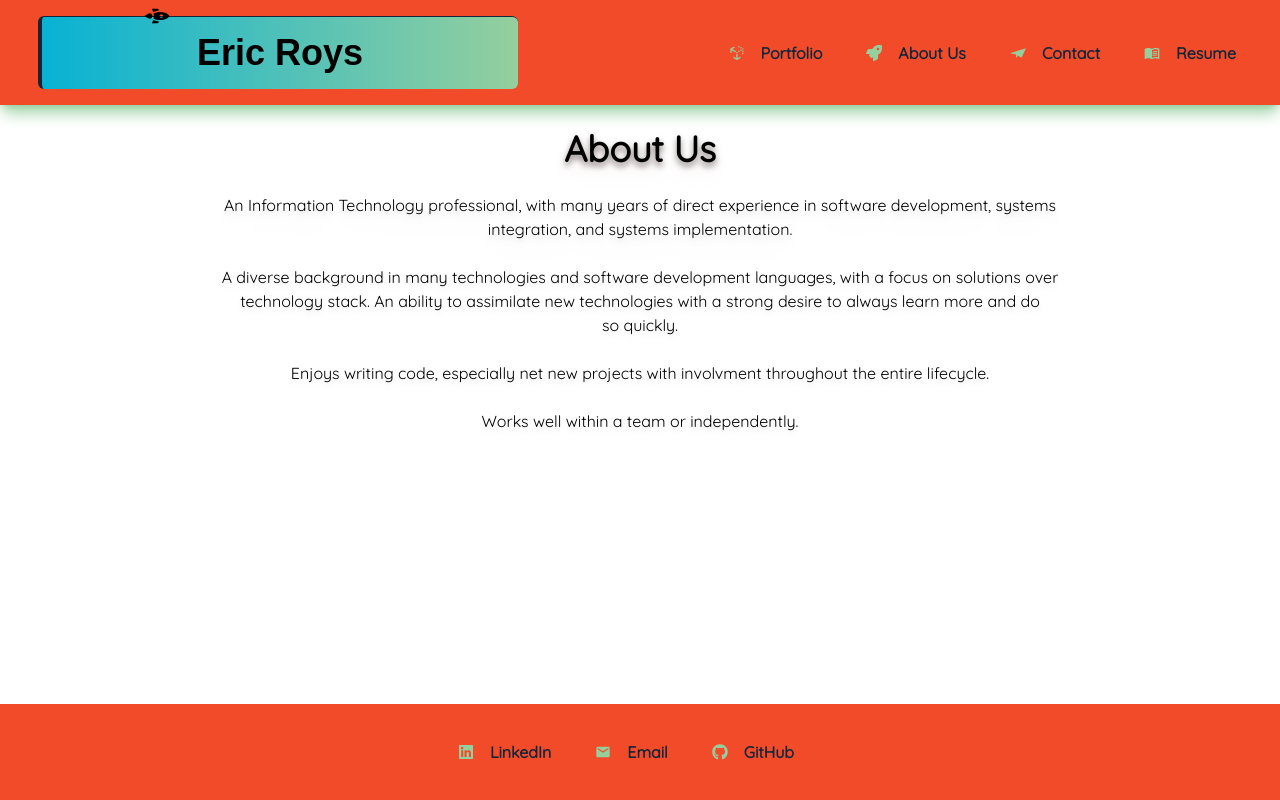
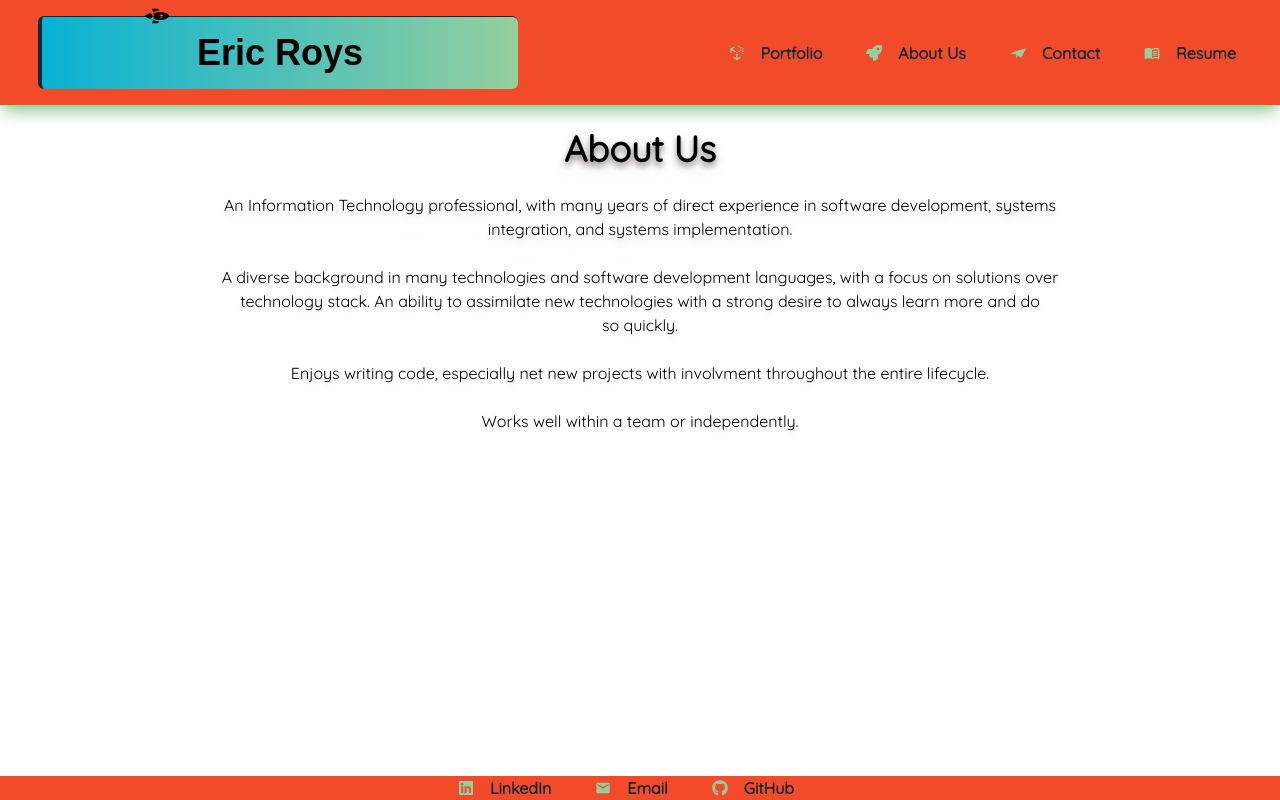
Before and after one commit to ericroys-school/react-ts-portfolio, a React (Vite) app: page / in a window 1280 px wide. Built offline with nearby package versions, Linux system fonts and the light colour scheme.

Commit message:
fix: styling/alignment for footer

```diff
--- a/src/App.tsx
+++ b/src/App.tsx
@@ -4,13 +4,13 @@ import { Footer } from './components/footer';
 
 const App = () => {
   return (
-    <>
+    <div className='min-h-screen flex flex-col'>
       <NavHeader />
-      <main className='mx-3 h-full'>
+      <main className='mx-3 flex flex-col grow pb-10'>
         <Outlet />
       </main>
       <Footer />
-    </>
+    </div>
   );
 };
 
--- a/src/components/footer.tsx
+++ b/src/components/footer.tsx
@@ -5,7 +5,7 @@ import { StyledNav } from "./navbar"
 export const Footer = ()=> {
 
     return (
-        <footer className="fixed bottom-0 w-full bg-redish text-center h-24 content-center">
+        <footer className=" bg-redish text-center h-25">
             <div className="flex justify-center">
             <StyledNav links={footerLinks}/>
             </div>
--- a/src/index.css
+++ b/src/index.css
@@ -11,8 +11,6 @@
 offset-path:
 path('M50 16 L463 16 C569 16 578 121 463 121 L 50 121 C -22 121 -22 16 50 16');
 
-/*path('M463 1C569.191 1.8862 578.764 120.417 463 121 L 463 121 1 121 M74.4999 121C-22 121 -24 1 74.4999 1 L463 1');
-*/
 animation: buzz 5000ms 2;
 }
 
--- a/src/pages/about.tsx
+++ b/src/pages/about.tsx
@@ -2,7 +2,7 @@ export const AboutPage = () => {
   return (
     <section className='text-center mt-6 flex flex-col align-middle '>
       <h1 className='text-4xl font-bold drop-shadow-abc'>About Us</h1>
-      <article className='flex-col w-2/3 self-center drop-shadow-md'>
+      <article className='flex-col w-2/3 self-center drop-shadow-md grow mb-auto'>
       <p className='mt-6 text-pretty drop-shadow-xl'>
         An Information Technology professional, with many years of direct
         experience in software development, systems integration, and systems
```
